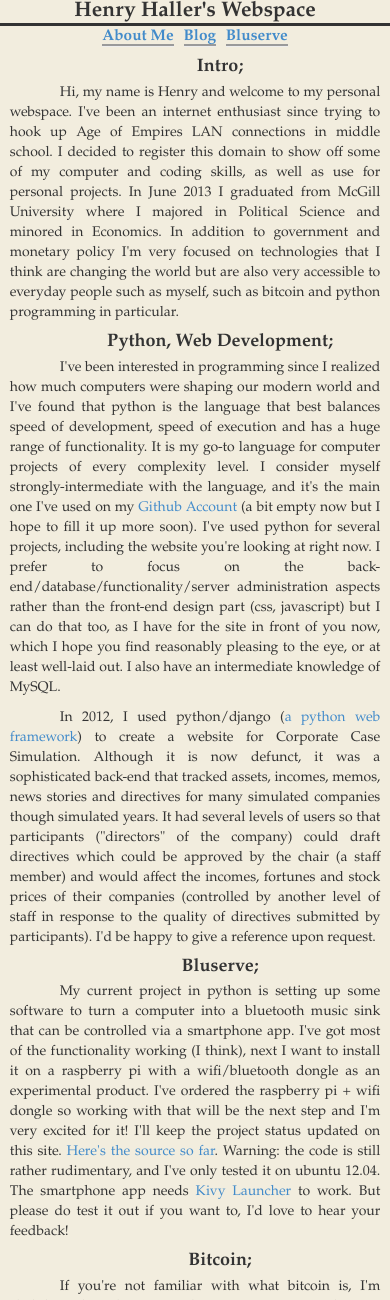
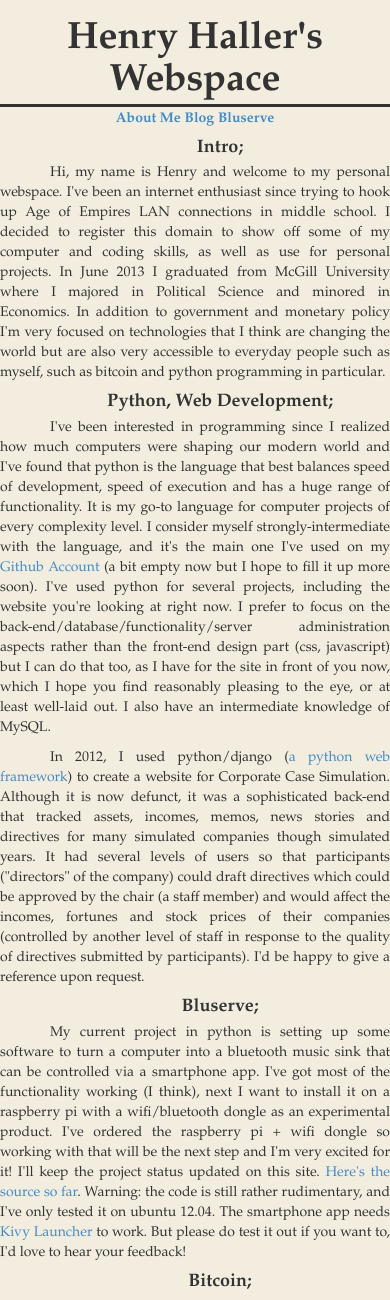
Before and after one commit to HenryHaller/henryhaller-2013-homepage, a Django app: page / in a window 390 px wide. Shown: the top 1300 px of the page. Run offline with Django 3.2, Linux system fonts and the light colour scheme.

Commit message:
reconfigureation was good. mobiles and non mobile now handled well by user agent string. next need to work on base.css rdundancies

```diff
--- a/henryhaller/templates/home.html
+++ b/henryhaller/templates/home.html
@@ -12,56 +12,30 @@
 		{% if size_small %}<link href="./static/small.css" rel="stylesheet" type="text/css"/> {% endif %}
 	</head>
 	<body>
-		<div class="visible-sm  main">
-			<h1 class="small_title">Henry Haller's Webspace</h1>
-		<div class="small">
-			<a href="#" onclick="displaySelect_s('self_description_small'); return false;">
-				<span class="small_subtitle">About Me</span>
-			</a>
-			<a href="#" onclick="displaySelect_s('blog_small'); return false;">
-				<span class="small_subtitle">Blog</span>
-			</a>
-			<a href="#" onclick="displaySelect_s('bluserve_small'); return false;">
-				<span class="small_subtitle">Bluserve</span>
-			</a>
-			<!--
-			<a href="#" onclick="displaySelect_s('portfolio_small'); return false;">
-				<span class="small_subtitle">Portfolio</span>
-			</a>
-			-->
-			<div id="self_description_small" style="display:{{self_description_display}}">{{self_description}}</div>
-			<div id="blog_small" style="display:{{blog_display}}">{{blog}}</div>
-			<div id="bluserve_small" style="display:{{bluserve_display}}">{{bluserve}}</div>
-			<!--<div id="portfolio_small" style="display:{{portfolio_display}}">{{portfolio}}</div>-->
-		</div>
-		</div>
-
-		<div class="visible-lg">
-		<div class="left_float" id="left_float">&nbsp;</div>
-		<div class="right_float" id="right_float">&nbsp;</div>
-			<h1 class="large_title">Henry Haller's Webspace</h1>
+			<h1 class="title">Henry Haller's Webspace</h1>
 		<div class="main" id="main">
-		<div class="large">
 			<a href="#" onclick="displaySelect_l('self_description_large'); return false;">
-				<span class="large_subtitle">About Me</span>
+				<span class="subtitle">About Me</span>
 			</a>
 			<a href="#" onclick="displaySelect_l('blog_large'); return false;">
-				<span class="large_subtitle">Blog</span>
+				<span class="subtitle">Blog</span>
 			</a>
 			<a href="#" onclick="displaySelect_l('bluserve_large'); return false;">
-				<span class="large_subtitle">Bluserve</span>
+				<span class="subtitle">Bluserve</span>
 			</a>
 			<!--
 			<a href="#" onclick="displaySelect_l('portfolio_large'); return false;">
-				<span class="large_subtitle">Portfolio</span>
+				<span class="subtitle">Portfolio</span>
 			</a>
 			-->
-			<div id="self_description_large" style="display:{{self_description_display}}">{{self_description}}</div>
-			<div id="blog_large" style="display:{{blog_display}}">{{blog}}</div>
-			<div id="bluserve_large" style="display:{{bluserve_display}}">{{bluserve}}</div>
-			<!--<div id="portfolio_large" style="display:{{portfolio_display}}">{{portfolio}}</div>-->
+			<div id="self_description" style="display:{{self_description_display}}">{{self_description}}</div>
+			<div id="blog" style="display:{{blog_display}}">{{blog}}</div>
+			<div id="bluserve" style="display:{{bluserve_display}}">{{bluserve}}</div>
+			<!--<div id="portfolio" style="display:{{portfolio_display}}">{{portfolio}}</div>-->
 		</div>
-		</div>
+		<div class="visible-lg"> <!--sidebars for large monitors-->
+			<div class="left_float" id="left_float">&nbsp;</div>
+			<div class="right_float" id="right_float">&nbsp;</div>
 		</div>
 	<!--Dubug area. user-agent:{{request.META.HTTP_USER_AGENT}} {{size}} -->
 	</body>
```
